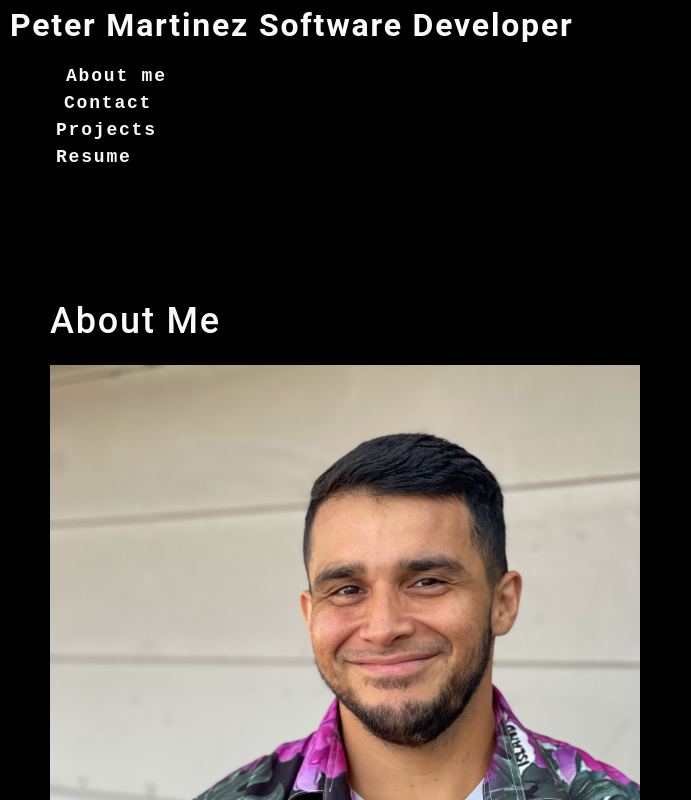
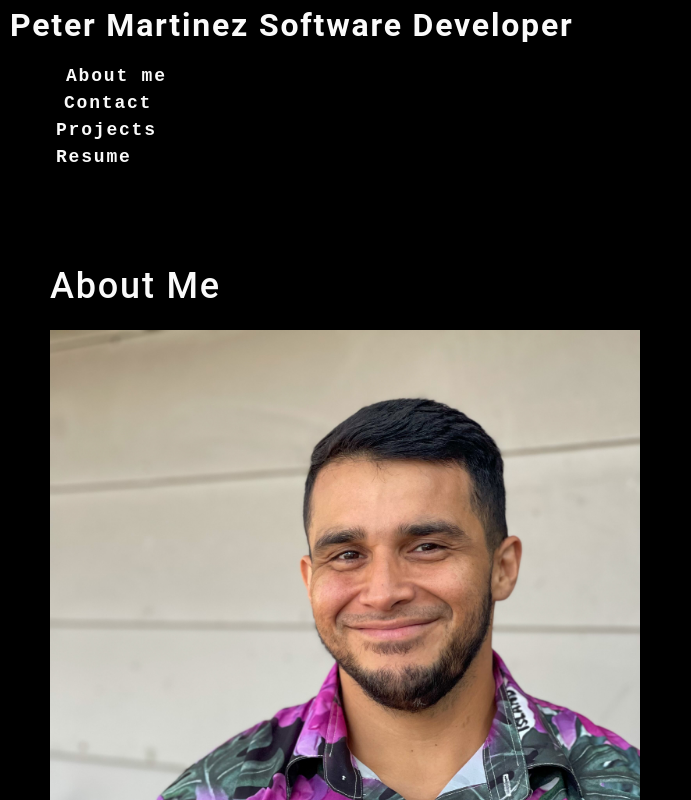
Before and after one commit to Pmarti53/portfolio, a React (Create React App) app: page / in a window 1280 px wide. Shown: the top 800 px of the page, without its empty margins (0-691 px from the left). Built offline with nearby package versions, Linux system fonts and the light colour scheme.

Commit message:
added styling

```diff
--- a/src/App.css
+++ b/src/App.css
@@ -197,6 +197,7 @@ textarea {
 .my-1 {
   margin-top: var(--spacing-one);
   margin-bottom: var(--spacing-one);
+
 }
 
 .my-2 {
@@ -205,8 +206,7 @@ textarea {
 }
 
 .my-5 {
-  margin-top: var(--spacing-five);
-  margin-bottom: var(--spacing-five);
+  justify-content: center;
 }
 
 .px-1 {
```
